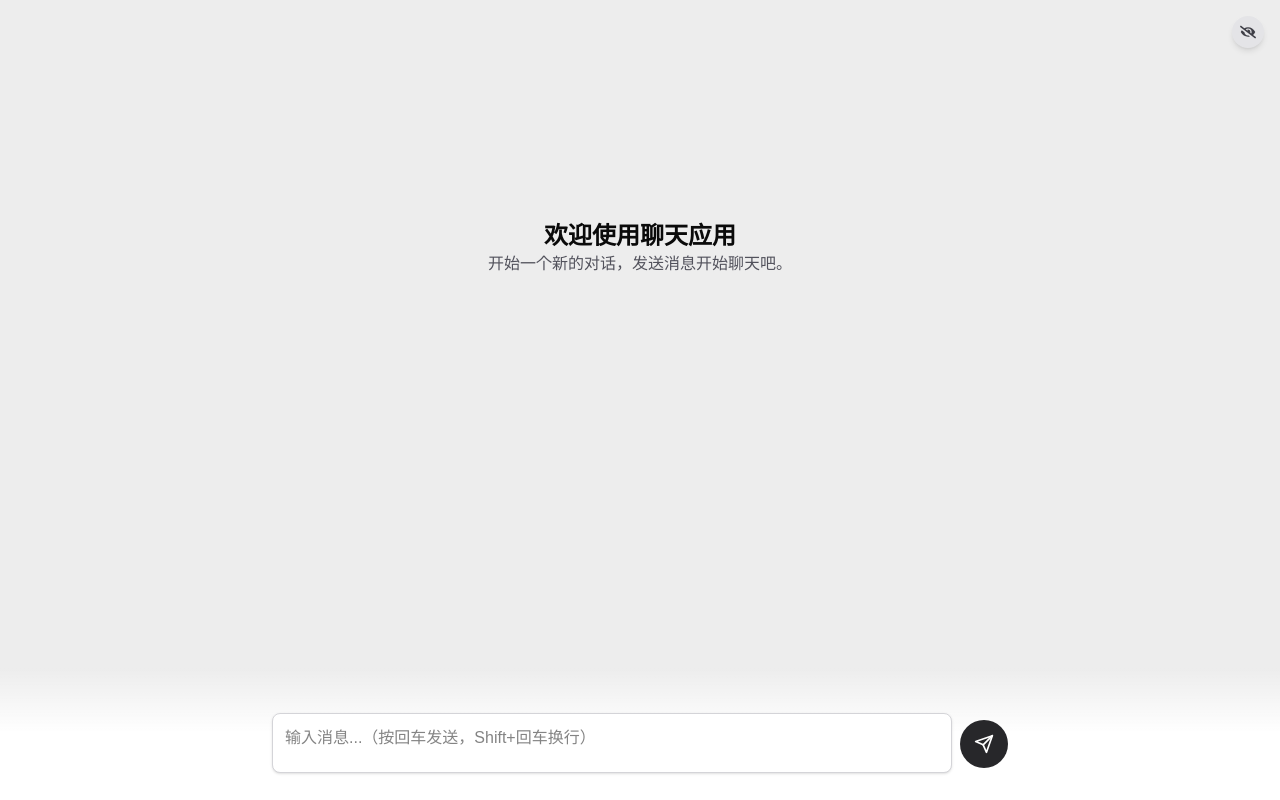
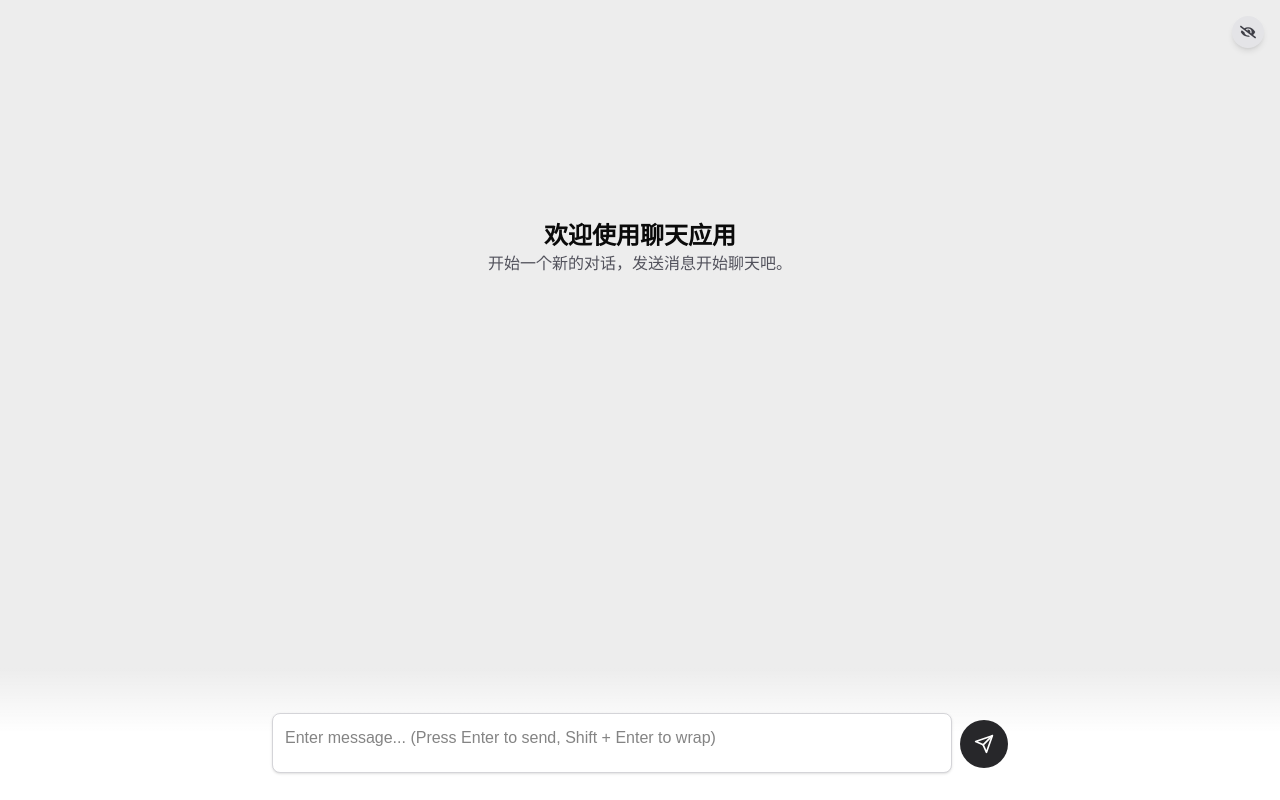
Before and after one commit to longxtx/chat-ui, a Next.js app: page / in a window 1280 px wide. Built offline with nearby package versions, Linux system fonts and the light colour scheme.

Commit message:
优化响应样式

```diff
--- a/src/app/layout.tsx
+++ b/src/app/layout.tsx
@@ -13,7 +13,7 @@ const geistMono = Geist_Mono({
 });
 
 export const metadata: Metadata = {
-  title: "Smart Consulting Advisor",
+  title: "Nupco Smart Consulting Advisor",
   description: "每个应用都应该有一个自己的Chat",
 };
 
--- a/src/components/chat-panel.tsx
+++ b/src/components/chat-panel.tsx
@@ -67,7 +67,7 @@ export function ChatPanel({
           <div className="flex-grow relative">
             <textarea
               className="w-full resize-none rounded-lg border border-zinc-300 dark:border-zinc-700 bg-white dark:bg-zinc-800 p-3 pr-10 shadow-sm focus:outline-none focus:ring-2 focus:ring-blue-500 dark:text-zinc-200"
-              placeholder="输入消息...（按回车发送，Shift+回车换行）"
+              placeholder="Enter message... (Press Enter to send, Shift + Enter to wrap)"
               rows={1}
               value={input}
               onChange={handleInputChange}
```
